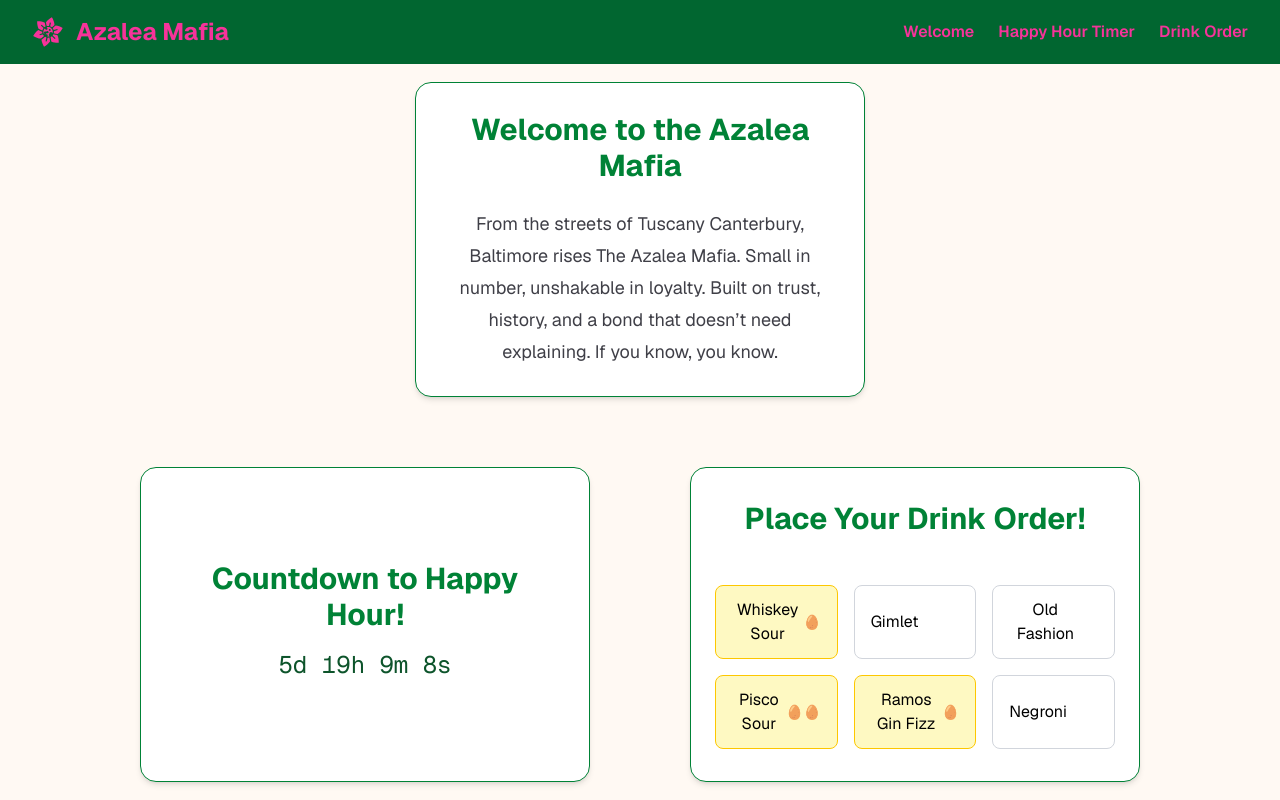
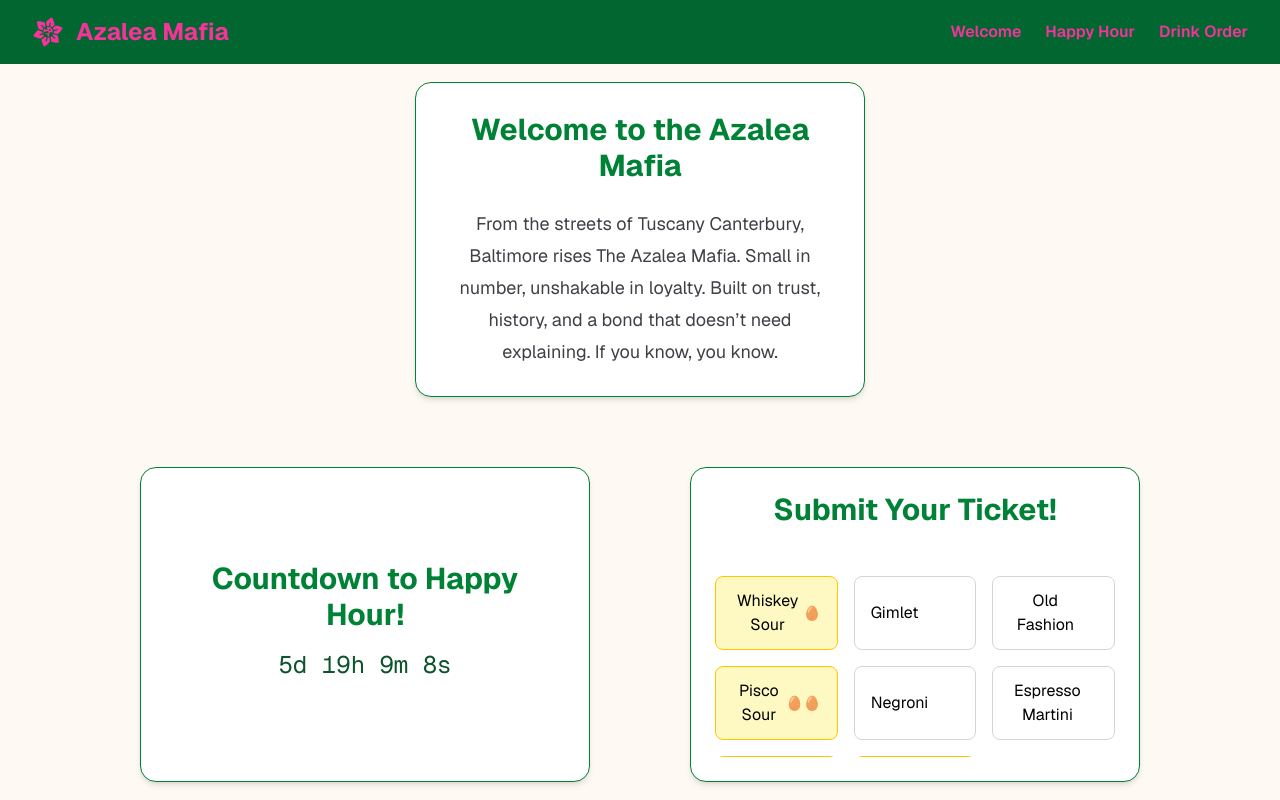
Before and after one commit to james-rehak/azalea-mafia, a Next.js app: page / in a window 1280 px wide. Built offline with nearby package versions, Linux system fonts and the light colour scheme.

Commit message:
Clean up language, add more drinks

```diff
--- a/app/DrinkOrder.tsx
+++ b/app/DrinkOrder.tsx
@@ -5,17 +5,22 @@ const drinks = [
   { name: 'Gimlet', eggs: 0 },
   { name: 'Old Fashion', eggs: 0 },
   { name: 'Pisco Sour', eggs: 2 },
+  { name: 'Negroni', eggs: 0 },
+  { name: 'Espresso Martini', eggs: 0 },
+  { name: 'Eggnog', eggs: 3 },
   { name: 'Ramos Gin Fizz', eggs: 1 },
-  { name: 'Negroni', eggs: 0 },
 ];
 
 export default function DrinkOrder() {
   return (
-    <div className="flex flex-col items-center gap-6 ">
-      <h2 className="text-3xl font-bold text-green-700 mb-6 text-center">
-        Place Your Drink Order!
+    <div className="flex flex-col items-center gap-6 overflow-y-auto max-h-96">
+      <h2
+        className="text-3xl font-bold text-green-700 mb-6 text-center"
+        title="Drink Order 🍸"
+      >
+        Submit Your Ticket!
       </h2>
-      <div className="grid grid-cols-1 sm:grid-cols-2 md:grid-cols-3 gap-4 w-full max-w-md">
+      <div className="grid grid-cols-1 sm:grid-cols-2 md:grid-cols-3 gap-4 w-full max-w-md ">
         {drinks.map((drink) => (
           <button
             key={drink.name}
--- a/app/page.tsx
+++ b/app/page.tsx
@@ -23,7 +23,7 @@ const sections = [
 	},
 	{
 		key: "timer",
-		name: "Happy Hour Timer",
+		name: "Happy Hour",
 		content: <HhTimer />,
 	},
 	{
```
